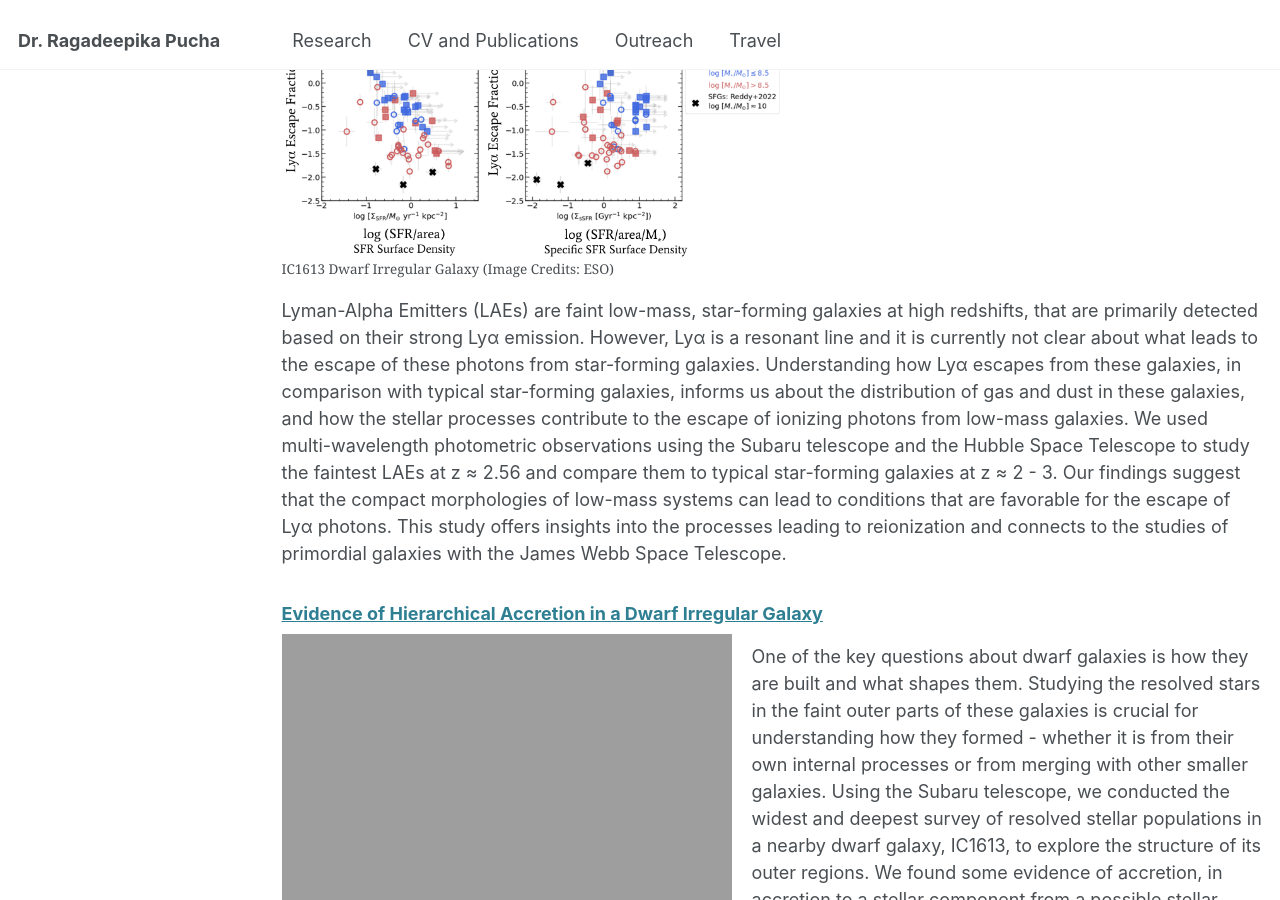
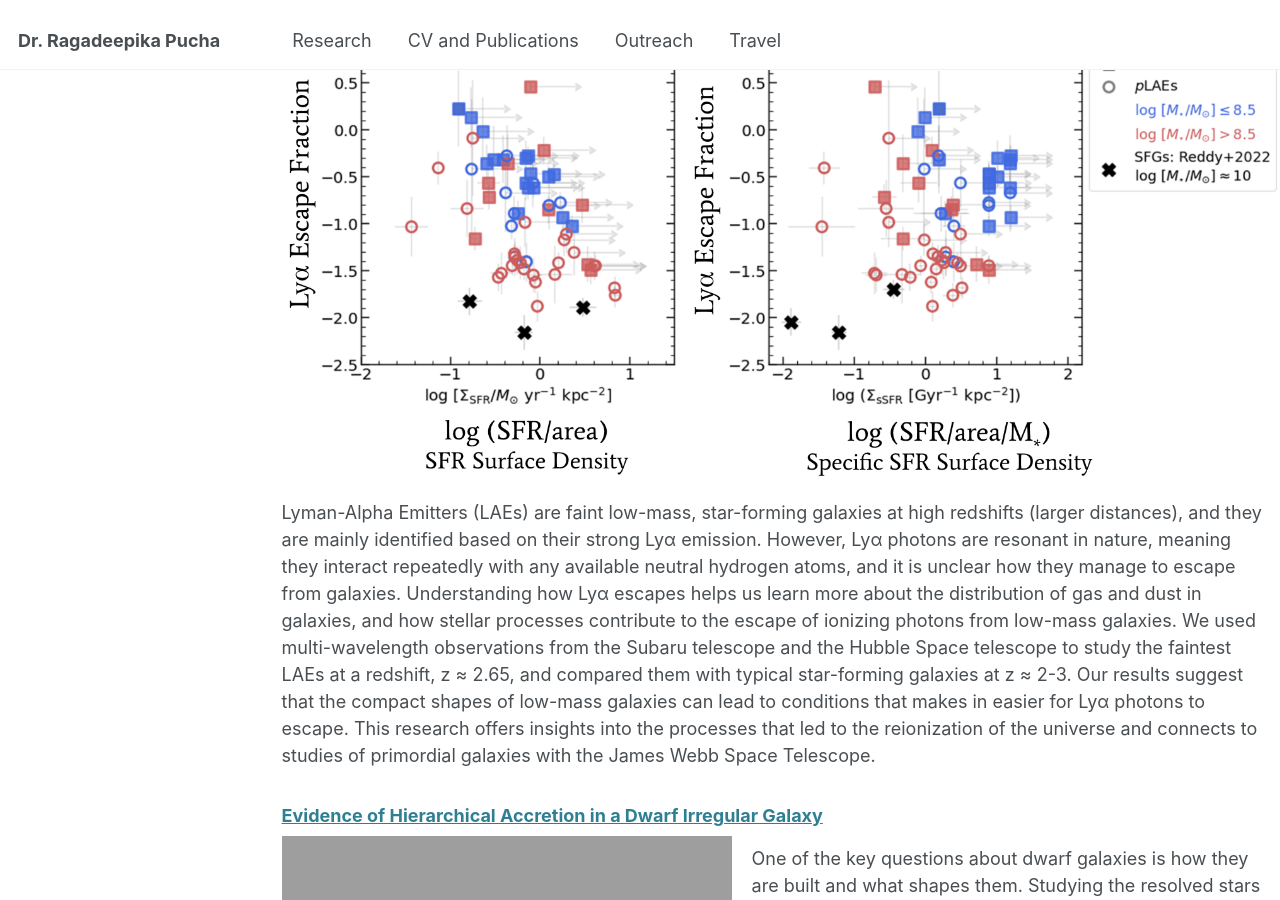
Before and after one commit to Ragadeepika-Pucha/Ragadeepika-Pucha.github.io, a Jekyll site: the page built from _pages/research.md, in a window 1280 px wide and 900 px high, scrolled down 494 px. Built offline with Jekyll 4.4.1, drawn with Linux system fonts in a browser that asks for light colours.

Commit message:
LAEs updates

```diff
--- a/_pages/research.md
+++ b/_pages/research.md
@@ -14,12 +14,11 @@ Dwarf galaxies are considered to be building blocks of larger, more massive gala
 
 ### [Lyα Escape is Efficient in Compact Star-Forming Galaxies with Low Gravitational Potential](https://ui.adsabs.harvard.edu/abs/2022AJ....164..159P/abstract)
 
-<div style="float: center; width: 500px;">
+<div style="float: center; width: 1000px;">
   <img src="http://ragadeepika-pucha.github.io/images/Lya_Escape.png" width="100%" />
-  <figcaption> IC1613 Dwarf Irregular Galaxy (Image Credits: ESO) </figcaption>
 </div>
 
-Lyman-Alpha Emitters (LAEs) are faint low-mass, star-forming galaxies at high redshifts, that are primarily detected based on their strong Lyα emission. However, Lyα is a resonant line and it is currently not clear about what leads to the escape of these photons from star-forming galaxies. Understanding how Lyα escapes from these galaxies, in comparison with typical star-forming galaxies, informs us about the distribution of gas and dust in these galaxies, and how the stellar processes contribute to the escape of ionizing photons from low-mass galaxies. We used multi-wavelength photometric observations using the Subaru telescope and the Hubble Space Telescope to study the faintest LAEs at z ≈ 2.56 and compare them to typical star-forming galaxies at z ≈ 2 - 3. Our findings suggest that the compact morphologies of low-mass systems can lead to conditions that are favorable for the escape of Lyα photons. This study offers insights into the processes leading to reionization and connects to the studies of primordial galaxies with the James Webb Space Telescope.
+Lyman-Alpha Emitters (LAEs) are faint low-mass, star-forming galaxies at high redshifts (larger distances), and they are mainly identified based on their strong Lyα emission. However, Lyα photons are resonant in nature, meaning they interact repeatedly with any available neutral hydrogen atoms, and it is unclear how they manage to escape from galaxies.  Understanding how Lyα escapes helps us learn more about the distribution of gas and dust in galaxies, and how stellar processes contribute to the escape of ionizing photons from low-mass galaxies. We used multi-wavelength observations from the Subaru telescope and the Hubble Space telescope to study the faintest LAEs at a redshift, z ≈ 2.65, and compared them with typical star-forming galaxies at z ≈ 2-3. Our results suggest that the compact shapes of low-mass galaxies can lead to conditions that makes in easier for Lyα photons to escape. This research offers insights into the processes that led to the reionization of the universe and connects to studies of primordial galaxies with the James Webb Space Telescope.
 
 
 ### [Evidence of Hierarchical Accretion in a Dwarf Irregular Galaxy](https://ui.adsabs.harvard.edu/abs/2019ApJ...880..104P/abstract)
```
Also changed, not shown: _pages/cv.md (+1 -1 lines).
